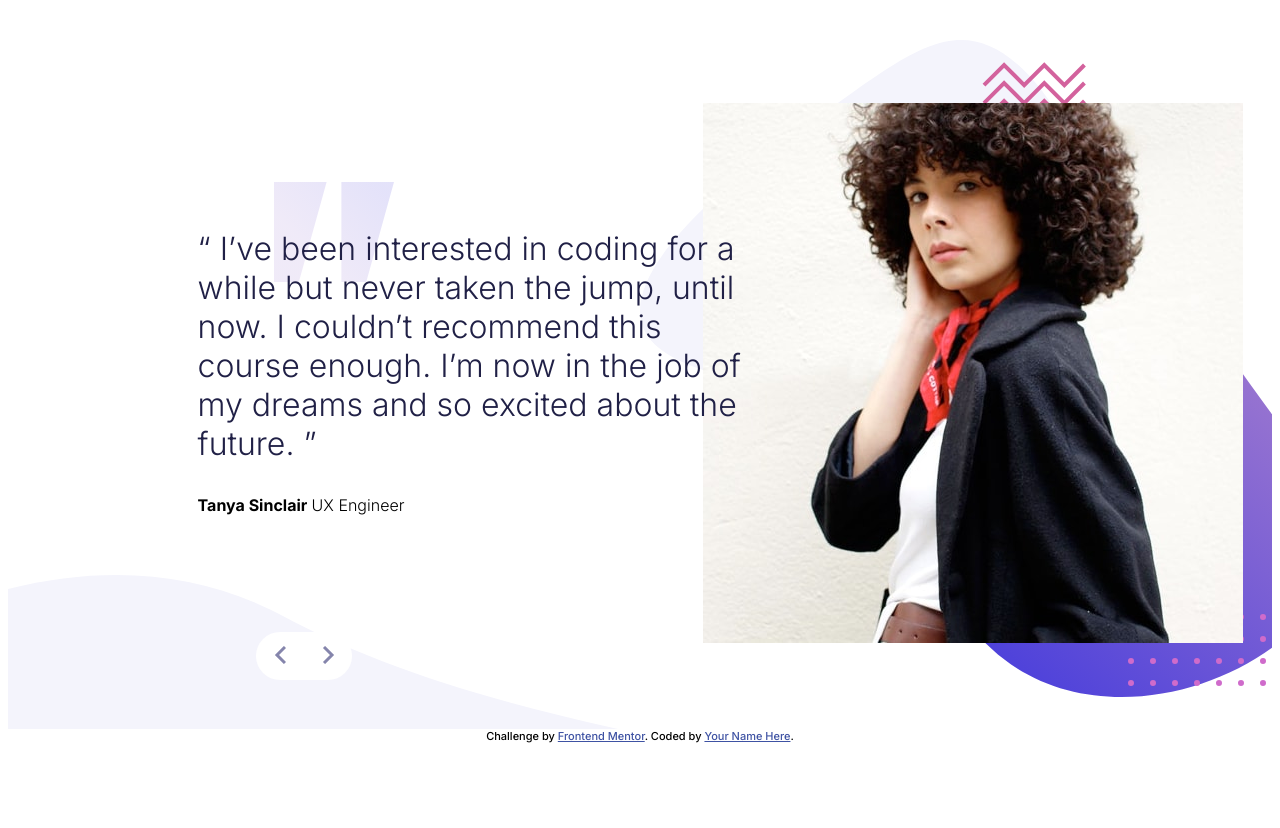
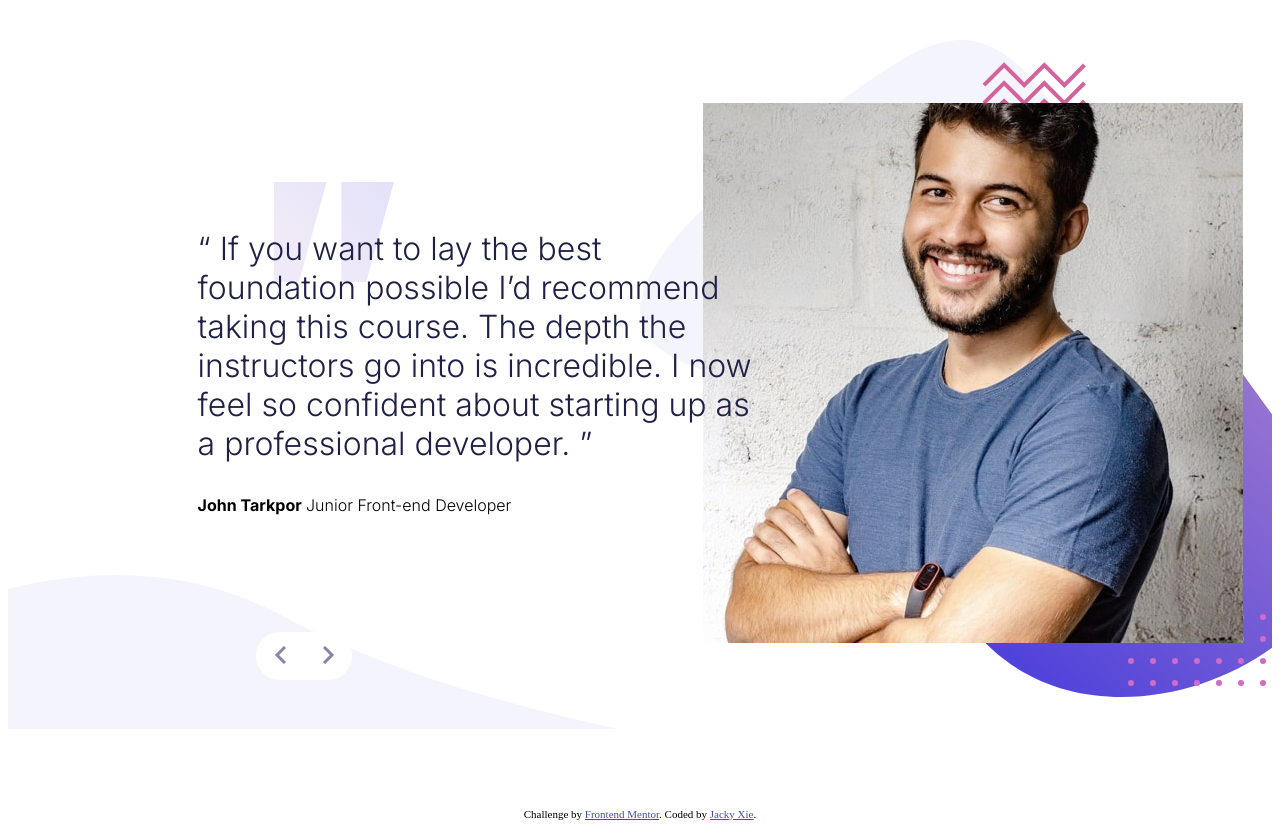
Before and after one commit to eLpupil/testimonialCarousel, a plain HTML site: page index.html in a window 1280 px wide. Both pictures are taken after a click on the button 280 px from the left and 656 px from the top of the page. Before the commit the page ends 800 px from the top, so only its background shows below. Drawn offline with nearby package versions, Linux system fonts and the light colour scheme.

Commit message:
Carousel Animation completed

```diff
--- a/index.html
+++ b/index.html
@@ -15,6 +15,9 @@
 
 <body>
   <div id="whole-page">
+    <div class="carousel">
+      <ul class="carousel__track">
+        <li id="0" class="carousel__slide current-slide">
           <div class="slide">
             <div class="slide-text-col">
               <div class="slide-text-box">
@@ -30,26 +33,37 @@
 
             <div class="slide-image-col">
               <img class="slide-img" src="images/image-tanya.jpg" alt="tanya-img">
-        <div class="btn-container">
-          <button class="btn prev"><img src="images/icon-prev.svg" alt="prev-icon"></button>
-          <button class="btn next"><img src="images/icon-next.svg" alt="next-icon"></button>
+
             </div>
+          </div>
+        </li>
+
+        <li id="1" class="carousel__slide">
+          <div class="slide">
+            <div class="slide-text-col">
+              <div class="slide-text-box">
+                <h2 class="testimonial-text">
+                  “ If you want to lay the best foundation possible I’d recommend taking this course.
+                  The depth the instructors go into is incredible. I now feel so confident about
+                  starting up as a professional developer. ”
+                </h2>
+                <span class="name">John Tarkpor</span>
+                <span class="occupation">Junior Front-end Developer</span>
               </div>
             </div>
 
+            <div class="slide-image-col">
+              <img class="slide-img" src="images/image-john.jpg" alt="tanya-img">
+            </div>
+          </div>
+        </li>
+      </ul>
 
+      <div class="carousel__btn-container">
+        <button class="carousel__btn prev"><img src="images/icon-prev.svg" alt="prev-icon"></button>
+        <button class="carousel__btn next"><img src="images/icon-next.svg" alt="next-icon"></button>
+      </div>
 
-
-    <!-- “ If you want to lay the best foundation possible I’d recommend taking this course.
-    The depth the instructors go into is incredible. I now feel so confident about
-    starting up as a professional developer. ”
-
-    John Tarkpor
-    Junior Front-end Developer -->
-
-    <div class="attribution">
-      Challenge by <a href="https://www.frontendmentor.io?ref=challenge" target="_blank">Frontend Mentor</a>.
-      Coded by <a href="#">Your Name Here</a>.
     </div>
 
   </div>
@@ -58,4 +72,9 @@
   <script src="index.js"></script>
 </body>
 
+<footer class="attribution">
+  Challenge by <a href="https://www.frontendmentor.io?ref=challenge" target="_blank">Frontend Mentor</a>.
+  Coded by <a href="#">Jacky Xie</a>.
+</footer>
+
 </html>
--- a/index.js
+++ b/index.js
@@ -1,5 +1,24 @@
-$(".btn-container .btn").on("click", function() {
-    console.log(event);
-})
+const numSlides = $(".carousel__track li").length;
+var currentSlide = numSlides - 1;
 
-function
+$(".carousel__btn-container .carousel__btn").on("click", nextSlide);
+
+
+function nextSlide(event) {
+
+
+    if (event.target.classList.contains("next")) {
+        $("#" + currentSlide).slideUp(200);
+        currentSlide++;
+        currentSlide = currentSlide % numSlides;
+        console.log("next:" + currentSlide);
+    }
+    else if (event.target.classList.contains("prev")) {
+        $("#" + currentSlide).slideUp(200);
+        currentSlide--;
+        currentSlide = Math.abs(currentSlide) % numSlides;
+        console.log("prev:" + currentSlide);
+    }
+
+    $("#" + currentSlide).slideDown(200);
+}
--- a/styles.css
+++ b/styles.css
@@ -1,13 +1,6 @@
-.attribution {
-    font-size: 11px;
-    text-align: center;
-}
-
-.attribution a {
-    color: hsl(228, 45%, 44%);
-}
 
 #whole-page {
+    height: 100vh;
     max-width: 1440px;
     max-height: 810px;
     margin: auto;
@@ -17,10 +10,11 @@
 .slide {
     display: grid;
     grid-template-columns: repeat(2, 1fr);
+    background-color: #ffffff;
 }
 
 .slide-text-col {
-    grid-col: 1;
+    grid-column: 1;
     background-image: url("images/pattern-curve.svg"), url("images/pattern-quotes.svg");
     background-repeat: no-repeat, no-repeat;
     background-position-x: left, 52%;
@@ -53,7 +47,7 @@
 }
 
 .slide-image-col {
-    grid-col: 2;
+    grid-column: 2;
     background-image: url("images/pattern-bg.svg");
     background-repeat: no-repeat;
     background-position-y: center;
@@ -65,7 +59,7 @@
     width: 100%;
 }
 
-.btn-container {
+.carousel__btn-container {
     display: flex;
     flex-direction: row;
     position: absolute;
@@ -73,7 +67,7 @@
     left: 20%;
 }
 
-.btn {
+.carousel__btn {
     display: block;
     background-color: #ffffff;
     border-style: none;
@@ -88,3 +82,37 @@
 .next {
     border-radius: 0 100% 100% 0;
 }
+
+
+.carousel {
+    width: 100%;
+}
+
+.carousel__track {
+    position: relative;
+    width: 100%;
+    margin: 0;
+    padding: 0;
+}
+
+.carousel__slide {
+    /* visibility: hidden; */
+    position: absolute;
+    list-style: none;
+    margin: 0;
+    padding: 0;
+    list-style-position: inside;
+}
+
+.current-slide {
+    /* visibility: visible; */
+}
+
+.attribution {
+    font-size: 11px;
+    text-align: center;
+}
+
+.attribution a {
+    color: hsl(228, 45%, 44%);
+}
```
Lines whose indentation alone changed are shown as unchanged.
